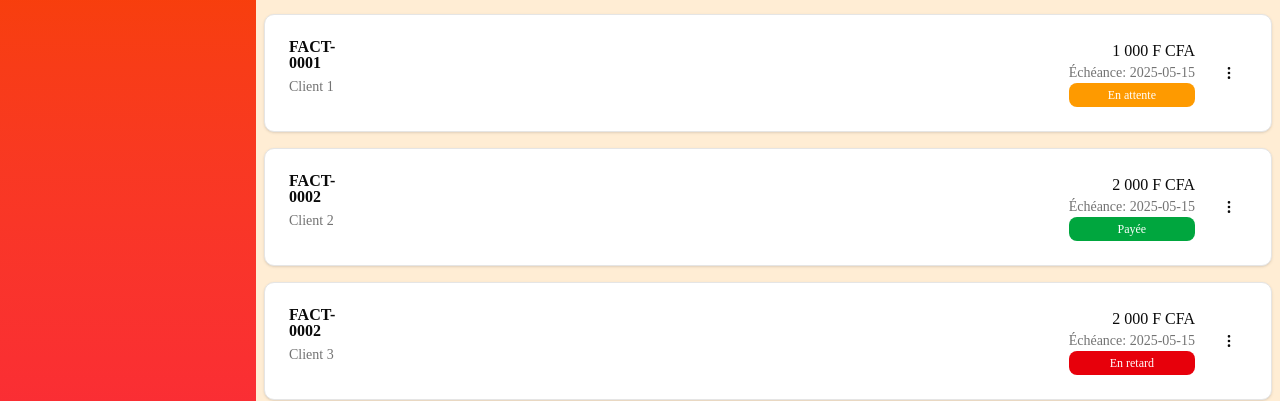
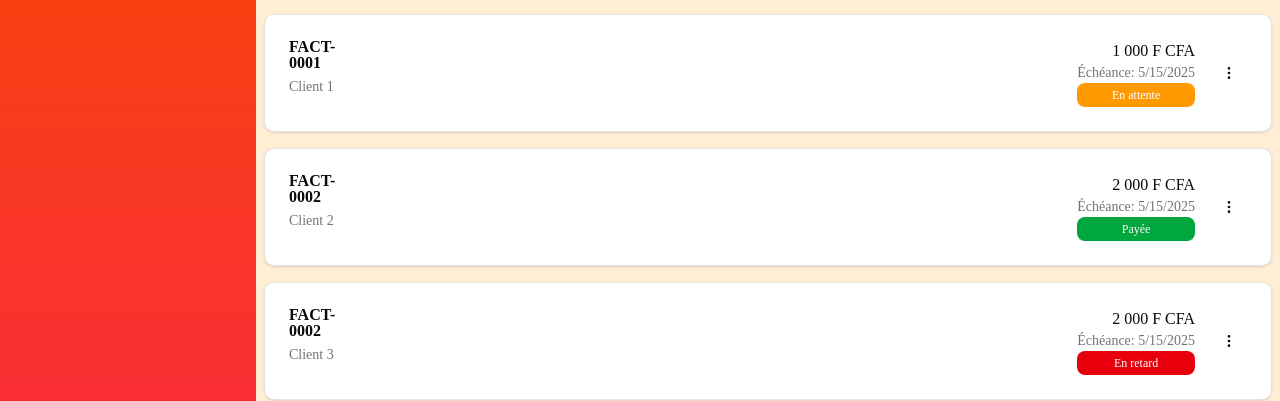
Before and after one commit to AristideDongo/facture-pro, a Next.js app: page /dashboard/invoices in a window 1280 px wide. Shown: the part 356-757 px from the top of the page. Built offline with nearby package versions, Linux system fonts and the light colour scheme; a web font is replaced by a local one.

Commit message:
fix de bug dû à la date

```diff
--- a/src/app/dashboard/customers/[id]/page.tsx
+++ b/src/app/dashboard/customers/[id]/page.tsx
@@ -40,7 +40,7 @@ export default async function Page({ params }: Props) {
     notes: "",
     invoices: clientInvoices.map((inv) => ({
       id: inv.invoiceDetails.invoiceNumber,
-      date: inv.invoiceDetails.dueDate,
+      date: inv.invoiceDetails.dueDate.toLocaleDateString(),
       amount: inv.amount,
       status: inv.invoiceDetails.status,
     })),
--- a/src/components/layout/dashboard-component/invoices/invoice-summary/RenderListInvoicesSummary.tsx
+++ b/src/components/layout/dashboard-component/invoices/invoice-summary/RenderListInvoicesSummary.tsx
@@ -33,7 +33,7 @@ export default function RenderListInvoiceSummary({filteredInvoiceSummary}: props
               <CardContent className="p-0 text-right">
                 <div className="font-medium">{formatFCFA(invoice.amount)}</div>
                 <div className="text-sm text-muted-foreground">
-                  Échéance: <span>{invoice.invoiceDetails.dueDate}</span>
+                  Échéance: <span>{invoice.invoiceDetails.dueDate.toLocaleDateString()}</span>
                 </div>
                 <div className='text-center'>{invoice.invoiceDetails.status !== 'quote' && getStatus(invoice.invoiceDetails.status)}</div>
               </CardContent>
--- a/src/components/layout/dashboard-component/invoices/new-invoices/InvoicesDeatilsForm.tsx
+++ b/src/components/layout/dashboard-component/invoices/new-invoices/InvoicesDeatilsForm.tsx
@@ -1,93 +1,63 @@
-"use client";
+"use client"
 
-import { useForm } from "react-hook-form";
-import { zodResolver } from "@hookform/resolvers/zod";
-import { useEffect } from "react";
-import { CalendarIcon } from "lucide-react";
-import { format } from "date-fns";
-import { fr } from "date-fns/locale";
+import { useForm } from "react-hook-form"
+import { zodResolver } from "@hookform/resolvers/zod"
+import { useEffect } from "react"
+import { CalendarIcon } from "lucide-react"
+import { format } from "date-fns"
+import { fr } from "date-fns/locale"
 
-import {
-  Form,
-  FormControl,
-  FormField,
-  FormItem,
-  FormLabel,
-  FormMessage,
-} from "@/components/ui/form";
-import { Input } from "@/components/ui/input";
-import { Textarea } from "@/components/ui/textarea";
-import { Button } from "@/components/ui/button";
-import { Calendar } from "@/components/ui/calendar";
-import {
-  Popover,
-  PopoverContent,
-  PopoverTrigger,
-} from "@/components/ui/popover";
-import { cn } from "@/lib/utils";
-import {
-  Select,
-  SelectContent,
-  SelectItem,
-  SelectTrigger,
-  SelectValue,
-} from "@/components/ui/select";
-import { useInvoiceStore } from "@/store/invoices/useInvoiceStore";
-import {
-  invoiceDetailsSchema,
-  InvoiceDetailsValues,
-} from "@/types/invoiceSchema";
+import { Form, FormControl, FormField, FormItem, FormLabel, FormMessage } from "@/components/ui/form"
+import { Input } from "@/components/ui/input"
+import { Textarea } from "@/components/ui/textarea"
+import { Button } from "@/components/ui/button"
+import { Calendar } from "@/components/ui/calendar"
+import { Popover, PopoverContent, PopoverTrigger } from "@/components/ui/popover"
+import { cn } from "@/lib/utils"
+import { Select, SelectContent, SelectItem, SelectTrigger, SelectValue } from "@/components/ui/select"
+import { useInvoiceStore } from "@/store/invoices/useInvoiceStore"
+import { invoiceDetailsSchema, InvoiceDetailsValues } from "@/types/invoiceSchema"
 
 export function InvoiceDetailsForm() {
-  const { invoiceDetails, setInvoiceDetails, setInvoiceDetailsValid } =
-    useInvoiceStore();
+  const { invoiceDetails ,setInvoiceDetails, setInvoiceDetailsValid } = useInvoiceStore()
 
   const form = useForm<InvoiceDetailsValues>({
     resolver: zodResolver(invoiceDetailsSchema),
     defaultValues: invoiceDetails || {
-      invoiceNumber: `INV-${new Date().getFullYear()}-${String(
-        new Date().getMonth() + 1
-      ).padStart(2, "0")}-`,
-      issueDate: "",
-      dueDate: "",
+        invoiceNumber: `INV-${new Date().getFullYear()}-${String(new Date().getMonth() + 1).padStart(2, "0")}-`,
+        issueDate: new Date(),
+        dueDate: new Date(new Date().setDate(new Date().getDate() + 30)),
         status: "payé",
         currency: "XOF",
         paymentTerms: "30 jours",
         paymentMethod: "Virement bancaire",
         notes: "",
-      terms:
-        "Paiement à réception de la facture. Tout retard de paiement entraînera des pénalités.",
-    },
-  });
+        terms: "Paiement à réception de la facture. Tout retard de paiement entraînera des pénalités.",
+  }
+})
 
-  const { formState } = form;
+  const { formState } = form
 
   // Mettre à jour le store quand les valeurs du formulaire changent
   useEffect(() => {
     const subscription = form.watch(() => {
       if (form.formState.isDirty) {
-        setInvoiceDetails(form.getValues());
+        setInvoiceDetails(form.getValues())
       }
-    });
+    })
 
-    return () => subscription.unsubscribe();
-  }, [form, setInvoiceDetails]);
+    return () => subscription.unsubscribe()
+  }, [form, setInvoiceDetails])
 
   // Mettre à jour la validité du formulaire dans le store
   useEffect(() => {
-    setInvoiceDetailsValid(formState.isValid);
+    setInvoiceDetailsValid(formState.isValid)
 
     // Si le formulaire est valide et a été modifié, mettre à jour le store
     if (formState.isValid && formState.isDirty) {
-      setInvoiceDetails(form.getValues());
+      setInvoiceDetails(form.getValues())
     }
-  }, [
-    formState.isValid,
-    formState.isDirty,
-    setInvoiceDetailsValid,
-    setInvoiceDetails,
-    form,
-  ]);
+  }, [formState.isValid, formState.isDirty, setInvoiceDetailsValid, setInvoiceDetails, form])
 
   return (
     <Form {...form}>
@@ -97,7 +67,7 @@ export function InvoiceDetailsForm() {
         <div className="grid grid-cols-1 md:grid-cols-2 gap-4">
           <FormField
             control={form.control}
-            name="invoiceNumber"
+            name='invoiceNumber'
             render={({ field }) => (
               <FormItem>
                 <FormLabel>Numéro de facture *</FormLabel>
@@ -111,14 +81,11 @@ export function InvoiceDetailsForm() {
 
           <FormField
             control={form.control}
-            name="currency"
+            name='currency'
             render={({ field }) => (
               <FormItem>
                 <FormLabel>Devise *</FormLabel>
-                <Select
-                  onValueChange={field.onChange}
-                  defaultValue={field.value}
-                >
+                <Select onValueChange={field.onChange} defaultValue={field.value}>
                   <FormControl>
                     <SelectTrigger>
                       <SelectValue placeholder="Sélectionner une devise" />
@@ -135,14 +102,11 @@ export function InvoiceDetailsForm() {
 
 <FormField
             control={form.control}
-            name="status"
+            name='status'
             render={({ field }) => (
               <FormItem>
                 <FormLabel>Satut *</FormLabel>
-                <Select
-                  onValueChange={field.onChange}
-                  defaultValue={field.value}
-                >
+                <Select onValueChange={field.onChange} defaultValue={field.value}>
                   <FormControl>
                     <SelectTrigger>
                       <SelectValue placeholder="Sélectionner un statut" />
@@ -163,7 +127,7 @@ export function InvoiceDetailsForm() {
         <div className="grid grid-cols-1 md:grid-cols-2 gap-4">
           <FormField
             control={form.control}
-            name="issueDate"
+            name='issueDate'
             render={({ field }) => (
               <FormItem className="flex flex-col">
                 <FormLabel>Date d&apos;émission *</FormLabel>
@@ -172,29 +136,15 @@ export function InvoiceDetailsForm() {
                     <FormControl>
                       <Button
                         variant={"outline"}
-                        className={cn(
-                          "w-full pl-3 text-left font-normal",
-                          !field.value && "text-muted-foreground"
-                        )}
+                        className={cn("w-full pl-3 text-left font-normal", !field.value && "text-muted-foreground")}
                       >
-                        {field.value ? (
-                          format(field.value, "PPP", { locale: fr })
-                        ) : (
-                          <span>Sélectionner une date</span>
-                        )}
+                        {field.value ? format(field.value, "PPP", { locale: fr }) : <span>Sélectionner une date</span>}
                         <CalendarIcon className="ml-auto h-4 w-4 opacity-50" />
                       </Button>
                     </FormControl>
                   </PopoverTrigger>
                   <PopoverContent className="w-auto p-0" align="start">
-                    <Calendar
-                      mode="single"
-                      selected={field.value ? new Date(field.value) : undefined}
-                      onSelect={(date) => {
-                        field.onChange(date ? date.toLocaleDateString() : "");
-                      }}
-                      initialFocus
-                    />
+                    <Calendar mode="single" selected={field.value} onSelect={field.onChange} initialFocus />
                   </PopoverContent>
                 </Popover>
                 <FormMessage />
@@ -204,7 +154,7 @@ export function InvoiceDetailsForm() {
 
           <FormField
             control={form.control}
-            name="dueDate"
+            name='dueDate'
             render={({ field }) => (
               <FormItem className="flex flex-col">
                 <FormLabel>Date d&apos;échéance *</FormLabel>
@@ -213,29 +163,15 @@ export function InvoiceDetailsForm() {
                     <FormControl>
                       <Button
                         variant={"outline"}
-                        className={cn(
-                          "w-full pl-3 text-left font-normal",
-                          !field.value && "text-muted-foreground"
-                        )}
+                        className={cn("w-full pl-3 text-left font-normal", !field.value && "text-muted-foreground")}
                       >
-                        {field.value ? (
-                          format(field.value, "PPP", { locale: fr })
-                        ) : (
-                          <span>Sélectionner une date</span>
-                        )}
+                        {field.value ? format(field.value, "PPP", { locale: fr }) : <span>Sélectionner une date</span>}
                         <CalendarIcon className="ml-auto h-4 w-4 opacity-50" />
                       </Button>
                     </FormControl>
                   </PopoverTrigger>
                   <PopoverContent className="w-auto p-0" align="start">
-                    <Calendar
-                      mode="single"
-                      selected={field.value ? new Date(field.value) : undefined}
-                      onSelect={(date) => {
-                        field.onChange(date ? date.toLocaleDateString() : "");
-                      }}
-                      initialFocus
-                    />
+                    <Calendar mode="single" selected={field.value} onSelect={field.onChange} initialFocus />
                   </PopoverContent>
                 </Popover>
                 <FormMessage />
@@ -247,7 +183,7 @@ export function InvoiceDetailsForm() {
         <div className="grid grid-cols-1 md:grid-cols-2 gap-4">
           <FormField
             control={form.control}
-            name="paymentTerms"
+            name='paymentTerms'
             render={({ field }) => (
               <FormItem>
                 <FormLabel>Conditions de paiement</FormLabel>
@@ -261,26 +197,19 @@ export function InvoiceDetailsForm() {
 
           <FormField
             control={form.control}
-            name="paymentMethod"
+            name='paymentMethod'
             render={({ field }) => (
               <FormItem>
                 <FormLabel>Méthode de paiement</FormLabel>
-                <Select
-                  onValueChange={field.onChange}
-                  defaultValue={field.value}
-                >
+                <Select onValueChange={field.onChange} defaultValue={field.value}>
                   <FormControl>
                     <SelectTrigger>
                       <SelectValue placeholder="Sélectionner une méthode" />
                     </SelectTrigger>
                   </FormControl>
                   <SelectContent>
-                    <SelectItem value="Virement bancaire">
-                      Virement bancaire
-                    </SelectItem>
-                    <SelectItem value="Carte bancaire">
-                      Carte bancaire
-                    </SelectItem>
+                    <SelectItem value="Virement bancaire">Virement bancaire</SelectItem>
+                    <SelectItem value="Carte bancaire">Carte bancaire</SelectItem>
                     <SelectItem value="Chèque">Chèque</SelectItem>
                     <SelectItem value="Espèces">Espèces</SelectItem>
                   </SelectContent>
@@ -293,15 +222,12 @@ export function InvoiceDetailsForm() {
 
         <FormField
           control={form.control}
-          name="notes"
+          name='notes'
           render={({ field }) => (
             <FormItem>
               <FormLabel>Notes</FormLabel>
               <FormControl>
-                <Textarea
-                  placeholder="Notes supplémentaires pour le client"
-                  {...field}
-                />
+                <Textarea placeholder="Notes supplémentaires pour le client" {...field} />
               </FormControl>
               <FormMessage />
             </FormItem>
@@ -310,15 +236,12 @@ export function InvoiceDetailsForm() {
 
         <FormField
           control={form.control}
-          name="terms"
+          name='terms'
           render={({ field }) => (
             <FormItem>
               <FormLabel>Conditions générales</FormLabel>
               <FormControl>
-                <Textarea
-                  placeholder="Conditions générales de vente"
-                  {...field}
-                />
+                <Textarea placeholder="Conditions générales de vente" {...field} />
               </FormControl>
               <FormMessage />
             </FormItem>
@@ -326,5 +249,5 @@ export function InvoiceDetailsForm() {
         />
       </form>
     </Form>
-  );
+  )
 }
--- a/src/data/invoices.ts
+++ b/src/data/invoices.ts
@@ -23,8 +23,8 @@ export const invoices = [
     ],
     invoiceDetails: {
       invoiceNumber: "FACT-0001",
-      issueDate: "2025-05-01",
-      dueDate: "2025-05-15",
+      issueDate: new Date("2025-05-01"),
+      dueDate: new Date("2025-05-15"),
       paymentMethod: "Virement bancaire",
       currency: "XOF",
       status: "pending",
@@ -57,8 +57,8 @@ export const invoices = [
     ],
     invoiceDetails: {
       invoiceNumber: "FACT-0002",
-      issueDate: "2025-05-01",
-      dueDate: "2025-05-15",
+      issueDate: new Date("2025-05-01"),
+      dueDate: new Date("2025-05-15"),
       paymentMethod: "Espèces",
       currency: "XOF",
       status: "paid",
@@ -91,8 +91,8 @@ export const invoices = [
     ],
     invoiceDetails: {
       invoiceNumber: "FACT-0002",
-      issueDate: "2025-05-01",
-      dueDate: "2025-05-15",
+      issueDate: new Date("2025-05-01"),
+      dueDate: new Date("2025-05-15"),
       paymentMethod: "Espèces",
       currency: "XOF",
       status: "overdue",
--- a/src/types/invoiceSchema.ts
+++ b/src/types/invoiceSchema.ts
@@ -2,8 +2,8 @@ import { z } from "zod"
 
 export const invoiceDetailsSchema = z.object({
   invoiceNumber: z.string().min(1, { message: "Le numéro de facture est requis" }),
-  issueDate: z.string({ required_error: "La date d'émission est requise" }),
-  dueDate: z.string({ required_error: "La date d'échéance est requise" }),
+  issueDate: z.date({ required_error: "La date d'émission est requise" }),
+  dueDate: z.date({ required_error: "La date d'échéance est requise" }),
   status: z.string({}),
   paymentTerms: z.string().optional(),
   paymentMethod: z.string().optional(),
```
Lines whose indentation alone changed are shown as unchanged.
